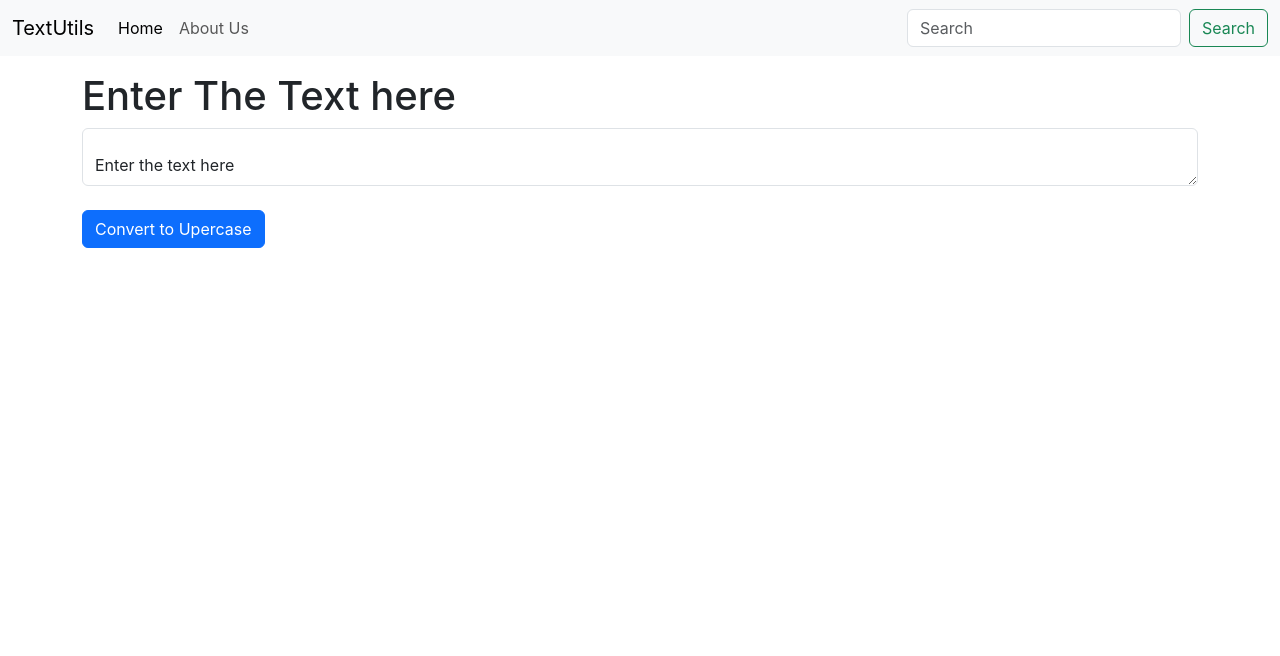
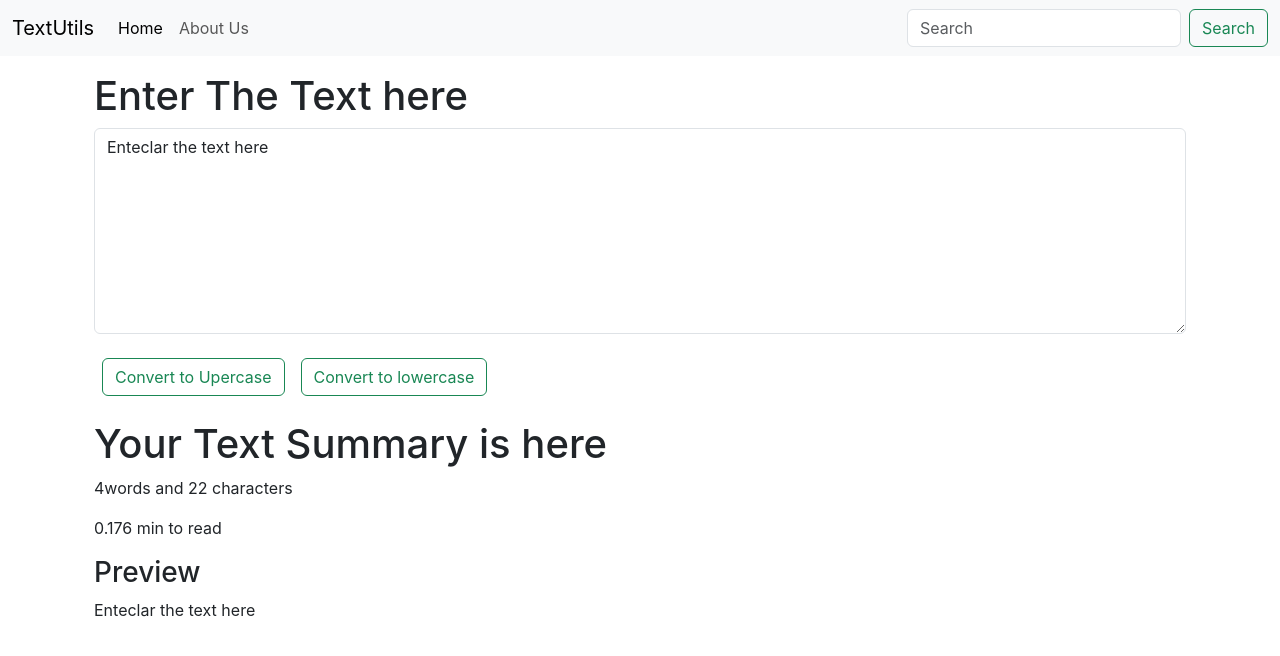
Before and after one commit to alikhan447860/myapp, a React (Create React App) app: page / in a window 1280 px wide. Shown: the top 656 px of the page. Built offline with nearby package versions, Linux system fonts and the light colour scheme.

Commit message:
lower case joda

```diff
--- a/src/Components/Navbar.js
+++ b/src/Components/Navbar.js
@@ -2,7 +2,7 @@ import React from 'react'
 
 export default function Navbar(props) {
   return (
-<nav className="navbar navbar-expand-lg bg-body-tertiary">
+<nav className="navbar navbar-expand-lg bg-body-tertiary ">
   <div className="container-fluid">
     <a className="navbar-brand" href="/">{props.title}</a>
     <button className="navbar-toggler" type="button" data-bs-toggle="collapse" data-bs-target="/navbarSupportedContent" aria-controls="navbarSupportedContent" aria-expanded="false" aria-label="Toggle navigation">
--- a/src/Components/Textarea.js
+++ b/src/Components/Textarea.js
@@ -6,18 +6,33 @@ export default function Textarea(props) {
       let newtext=text.toUpperCase();
       setText(newtext);
     }
+    const handleloclick=()=>{
+        //   console.log("you have click the change button"+text);
+          let newtext=text.toLowerCase();
+          setText(newtext);
+        }
     const handleonchange=(event)=>{
         // console.log("you have change");
         setText(event.target.value);
 
     }
-    const[text,setText]=useState("Enter the text here")
-  return (
+    const[text,setText]=useState("Enteclar the text here")
+  return (<>
 
-<div class="form-floating">
+<div className="container" ss="form-floating">
 <h1>{props.heading}</h1>
-  <textarea class="form-control"  value={text} onChange={handleonchange} placeholder="Leave a comment here" id="floatingTextarea" rows="8"></textarea><br />
-  <button className="btn btn-primary" onClick={handleupclick}>Convert to Upercase</button>
+  <textarea className="form-control"  value={text} onChange={handleonchange} placeholder="Leave a comment here" id="floatingTextarea" rows="8"></textarea><br />
+  <button className="btn btn-outline-success mx-2" onClick={handleupclick}>Convert to Upercase</button>
+  <button className="btn btn-outline-success mx-2" onClick={handleloclick}>Convert to lowercase</button>
+
 </div>
+  <div className="container my-4" >
+    <h1>Your Text Summary is here</h1>
+    <p>{text.split(" ").length}words and {text.length} characters</p>
+    <p>{0.008*text.split("").length}  min to read</p>
+    <h3>Preview</h3>
+    <p>{text}</p>
+  </div>
+</>
   )
 }
```
